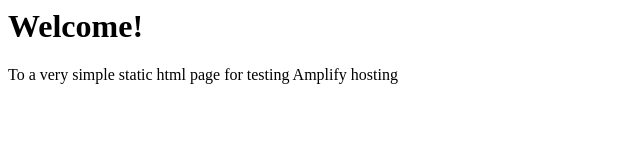
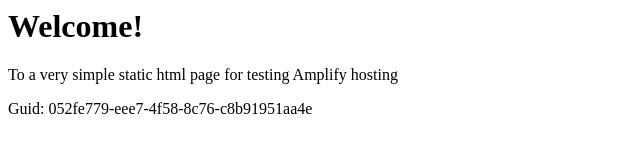
Before and after one commit to aws-aemilia-bah/Github-PR-Commit-Integration-Test-DoNotTouch-v0-preprod-me-south-1, a website: page src/index.html in a window 1280 px wide. Shown: the whole page, without its empty margins (0-640 px from the left). Drawn offline with Linux system fonts and the light colour scheme.

Commit message:
commit from integ tests

```diff
--- a/src/index.html
+++ b/src/index.html
@@ -1,3 +1,5 @@
+
+
 <html lang="en">
 
 <head>
@@ -10,6 +12,6 @@
 <body>
     <h1>Welcome!</h1>
     <p>To a very simple static html page for testing Amplify hosting</p>
-</body>
+    <p>Guid: 052fe779-eee7-4f58-8c76-c8b91951aa4e</p></body>
 
 </html>
```
